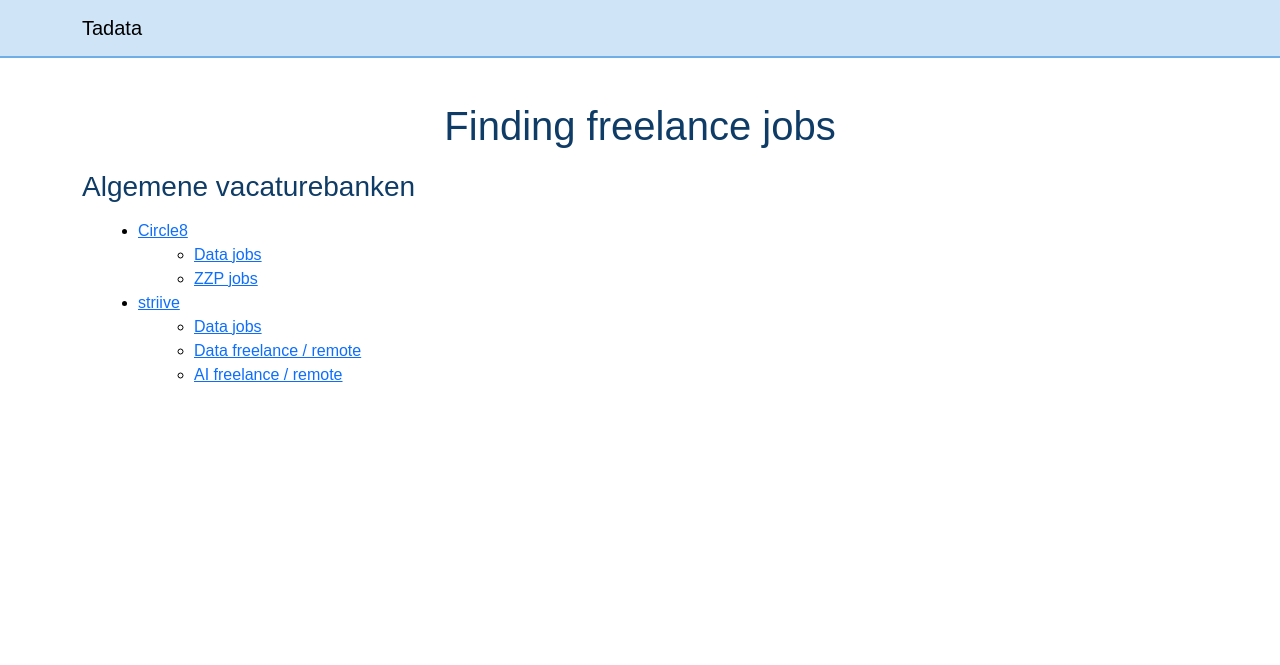
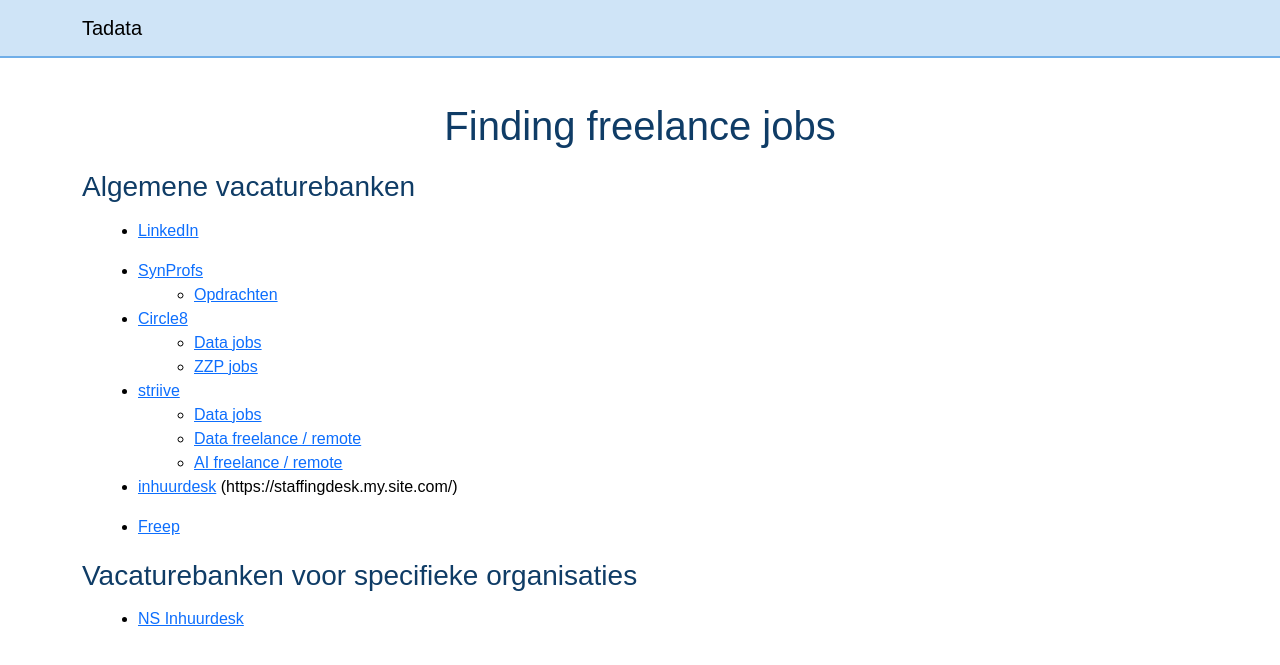
Before and after one commit to tadata123/tadata123.github.io, a Jekyll site: the page built from ai-experts/jobhunting.markdown, in a window 1280 px wide. Shown: the top 665 px of the page. Built offline with Jekyll 4.4.1, drawn with Linux system fonts in a browser that asks for light colours.

Commit message:
Add some job sites

```diff
--- a/ai-experts/jobhunting.markdown
+++ b/ai-experts/jobhunting.markdown
@@ -5,6 +5,11 @@ permalink: /ai-experts/freelancejobhunting.html
 ---
 
 ### Algemene vacaturebanken
+
+- [LinkedIn](https://linkedin.com/jobs)
+
+- [SynProfs](https://www.synprofs.nl)
+  - [Opdrachten](https://www.synprofs.nl/opdrachten/)
 
 - [Circle8](https://circle8.nl)
   - [Data jobs](https://www.circle8.nl/zoeken?query=data)
@@ -14,3 +19,11 @@ permalink: /ai-experts/freelancejobhunting.html
   - [Data jobs](https://striive.com/nl/opdrachten?query=data)
   - [Data freelance / remote](https://freelancer.striive.com/inbox/all/?searchTerm=data&professionalTypes=FREELANCERS_EMPLOYEES,FREELANCERS_ONLY&remoteAllowed=YES,HYBRID)
   - [AI freelance / remote](https://freelancer.striive.com/inbox/all/?searchTerm=AI&professionalTypes=FREELANCERS_EMPLOYEES,FREELANCERS_ONLY&remoteAllowed=YES,HYBRID)
+
+- [inhuurdesk](https://inhuurdesk.nl) (https://staffingdesk.my.site.com/)
+
+- [Freep](https://www.freep.nl)
+
+### Vacaturebanken voor specifieke organisaties
+
+- [NS Inhuurdesk](https://www.werkenbijns.nl/inhuur)
```
